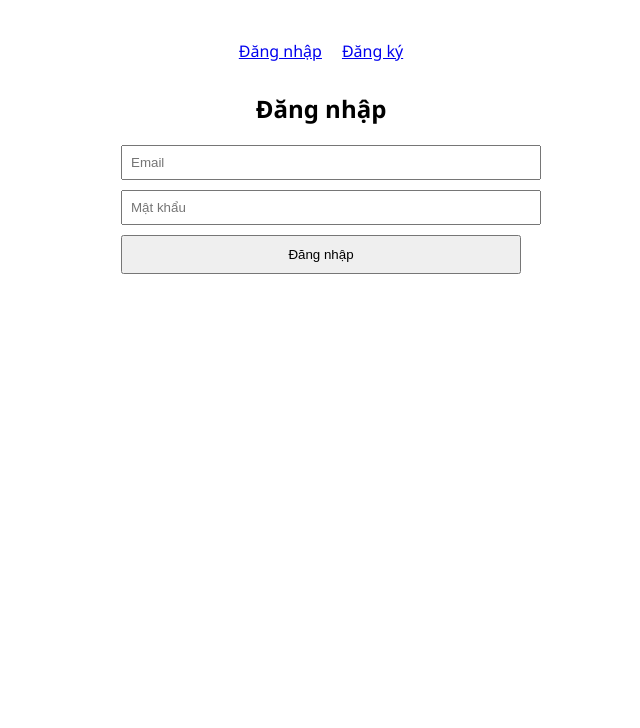
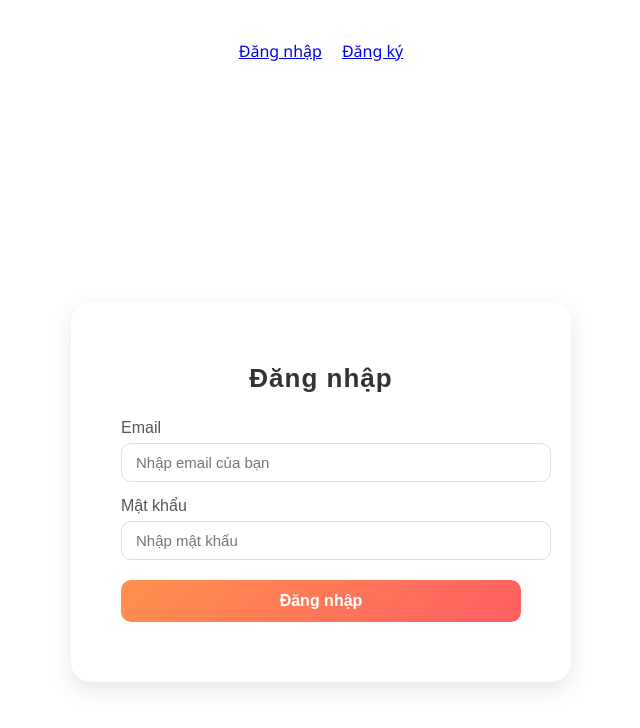
Before and after one commit to Khanhdang225514/group1-project, a React (Create React App) app in the folder frontend/: page /login in a window 1280 px wide. Shown: the top 728 px of the page, without its empty margins (319-959 px from the left). Built offline with nearby package versions, Linux system fonts and the light colour scheme.

Commit message:
Cập nhật App.js và chỉnh sửa giao diện

```diff
--- a/frontend/src/App.js
+++ b/frontend/src/App.js
@@ -1,32 +1,45 @@
-import React, { useState } from "react"; // 1. Thêm useState
+import React, { useState } from "react";
 import { BrowserRouter as Router, Routes, Route, Link, Navigate } from "react-router-dom";
-// (Hãy chắc chắn bạn import đúng đường dẫn tới component của mình)
+
+// Import các component
 import Login from "./components/Login";
 import Signup from "./components/Signup";
 import UserList from "./components/UserList";
 import "./App.css";
 
 function App() {
-  // 2. Dùng state để theo dõi token, App sẽ tự re-render khi token thay đổi
+  // --- Quản lý trạng thái đăng nhập ---
   const [token, setToken] = useState(localStorage.getItem("token"));
 
-  // 3. Tạo hàm để Login.jsx gọi lên khi đăng nhập thành công
+  // Khi đăng nhập thành công
   const handleLoginSuccess = () => {
-    setToken(localStorage.getItem("token")); // Lấy token mới nhất
+    setToken(localStorage.getItem("token")); // Cập nhật token
   };
 
-  // 4. Tạo hàm đăng xuất
+  // Khi đăng xuất
   const handleLogout = () => {
     localStorage.removeItem("token");
-    setToken(null); // Cập nhật state
-    // Không cần dùng window.location.href, <Navigate> sẽ tự xử lý
+    setToken(null);
   };
 
   return (
     <Router>
-      <div style={{ fontFamily: "'Segoe UI', Arial, sans-serif", maxWidth: "900px", margin: "40px auto" }}>
-        {/* --- Thanh menu điều hướng --- */}
-        <nav style={{ display: "flex", justifyContent: "center", gap: "20px", marginBottom: "30px" }}>
+      <div
+        style={{
+          fontFamily: "'Segoe UI', Arial, sans-serif",
+          maxWidth: "900px",
+          margin: "40px auto",
+        }}
+      >
+        {/* --- Thanh điều hướng --- */}
+        <nav
+          style={{
+            display: "flex",
+            justifyContent: "center",
+            gap: "20px",
+            marginBottom: "30px",
+          }}
+        >
           {!token ? (
             <>
               <Link to="/login">Đăng nhập</Link>
@@ -36,7 +49,7 @@ function App() {
             <>
               <Link to="/users">Quản lý người dùng</Link>
               <button
-                onClick={handleLogout} // 5. Gọi hàm logout
+                onClick={handleLogout}
                 style={{
                   border: "none",
                   backgroundColor: "#dc3545",
@@ -52,20 +65,26 @@ function App() {
           )}
         </nav>
 
-        {/* --- Cấu hình các route --- */}
+        {/* --- Cấu hình route --- */}
         <Routes>
-          {/* 6. Truyền hàm handleLoginSuccess xuống cho Login */}
-          <Route path="/login" element={<Login onLoginSuccess={handleLoginSuccess} />} />
+          <Route
+            path="/login"
+            element={<Login onLoginSuccess={handleLoginSuccess} />}
+          />
           <Route path="/signup" element={<Signup />} />
           <Route
             path="/users"
             element={token ? <UserList /> : <Navigate to="/login" />}
           />
-          <Route path="*" element={<Navigate to={token ? "/users" : "/login"} />} />
+          {/* Nếu không khớp route nào */}
+          <Route
+            path="*"
+            element={<Navigate to={token ? "/users" : "/login"} />}
+          />
         </Routes>
       </div>
     </Router>
   );
 }
 
-  export default App;
+export default App;
--- a/frontend/src/components/Login.jsx
+++ b/frontend/src/components/Login.jsx
@@ -1,9 +1,8 @@
 import React, { useState } from "react";
-import { loginUser } from "../api/auth"; // Hàm này đã tự lưu token
+import { loginUser } from "../api/auth";
+import { toast } from "react-toastify";
 import { useNavigate } from "react-router-dom";
-import { toast } from "react-toastify"; // Dùng toast thay vì alert
 
-// 1. Nhận prop { onLoginSuccess } từ App.js
 function Login({ onLoginSuccess }) {
   const [email, setEmail] = useState("");
   const [password, setPassword] = useState("");
@@ -12,45 +11,147 @@ function Login({ onLoginSuccess }) {
   const handleLogin = async (e) => {
     e.preventDefault();
     try {
-      await loginUser({ email, password }); // Gọi API (đã tự lưu token)
-
+      await loginUser({ email, password });
       toast.success("Đăng nhập thành công!");
-
-      // 2. Báo cho App.js biết là đã đăng nhập xong
-      onLoginSuccess();
-
-      // 3. Điều hướng về trang chủ (App.js sẽ tự xử lý đưa đến /users)
-      navigate("/");
-
+      onLoginSuccess(); // Báo cho App.js biết đã đăng nhập
+      navigate("/"); // Tự chuyển về trang chủ
     } catch (err) {
-      toast.error("Sai tài khoản hoặc mật khẩu!");
+      toast.error("Sai email hoặc mật khẩu!");
     }
   };
 
   return (
-    <div style={{ maxWidth: 400, margin: "0 auto", textAlign: "center" }}>
-      <h2>Đăng nhập</h2>
+    <div
+      style={{
+        display: "flex",
+        justifyContent: "center",
+        alignItems: "center",
+        height: "100vh",
+        fontFamily: "'Poppins', sans-serif",
+      }}
+    >
+      <div
+        style={{
+          background: "white",
+          padding: "40px 50px",
+          borderRadius: "20px",
+          boxShadow: "0 8px 25px rgba(0,0,0,0.1)",
+          width: "100%",
+          maxWidth: "400px",
+          textAlign: "center",
+        }}
+      >
+        <h2
+          style={{
+            marginBottom: "25px",
+            color: "#333",
+            fontSize: "26px",
+            fontWeight: "600",
+            letterSpacing: "1px",
+          }}
+        >
+          Đăng nhập
+        </h2>
+
         <form onSubmit={handleLogin}>
+          <div style={{ marginBottom: "15px", textAlign: "left" }}>
+            <label
+              style={{
+                display: "block",
+                marginBottom: "6px",
+                color: "#555",
+                fontWeight: "500",
+              }}
+            >
+              Email
+            </label>
             <input
               type="email"
-          placeholder="Email"
+              placeholder="Nhập email của bạn"
               value={email}
               onChange={(e) => setEmail(e.target.value)}
               required
-          style={{ width: "100%", padding: 8, marginBottom: 10 }}
+              style={{
+                width: "100%",
+                padding: "10px 14px",
+                borderRadius: "10px",
+                border: "1px solid #ddd",
+                outline: "none",
+                fontSize: "15px",
+                transition: "border-color 0.3s ease",
+              }}
+              onFocus={(e) => (e.target.style.borderColor = "#ff914d")}
+              onBlur={(e) => (e.target.style.borderColor = "#ddd")}
             />
+          </div>
+
+          <div style={{ marginBottom: "20px", textAlign: "left" }}>
+            <label
+              style={{
+                display: "block",
+                marginBottom: "6px",
+                color: "#555",
+                fontWeight: "500",
+              }}
+            >
+              Mật khẩu
+            </label>
             <input
               type="password"
-          placeholder="Mật khẩu"
+              placeholder="Nhập mật khẩu"
               value={password}
               onChange={(e) => setPassword(e.target.value)}
               required
-          style={{ width: "100%", padding: 8, marginBottom: 10 }}
+              style={{
+                width: "100%",
+                padding: "10px 14px",
+                borderRadius: "10px",
+                border: "1px solid #ddd",
+                outline: "none",
+                fontSize: "15px",
+                transition: "border-color 0.3s ease",
+              }}
+              onFocus={(e) => (e.target.style.borderColor = "#ff914d")}
+              onBlur={(e) => (e.target.style.borderColor = "#ddd")}
             />
-        <button type="submit" style={{ padding: 10, width: "100%" }}>
+          </div>
+
+          <button
+            type="submit"
+            style={{
+              width: "100%",
+              padding: "12px",
+              background: "linear-gradient(135deg, #ff914d, #ff5e62)",
+              color: "white",
+              border: "none",
+              borderRadius: "10px",
+              fontSize: "16px",
+              fontWeight: "600",
+              cursor: "pointer",
+              transition: "transform 0.2s ease, box-shadow 0.2s ease",
+            }}
+            onMouseOver={(e) => {
+              e.target.style.transform = "translateY(-2px)";
+              e.target.style.boxShadow = "0 4px 10px rgba(255,94,98,0.4)";
+            }}
+            onMouseOut={(e) => {
+              e.target.style.transform = "translateY(0)";
+              e.target.style.boxShadow = "none";
+            }}
+          >
             Đăng nhập
           </button>
         </form>
+
+        <p
+          style={{
+            marginTop: "20px",
+            fontSize: "14px",
+            color: "#666",
+          }}
+        >
+        </p>
+      </div>
     </div>
   );
 }
```
Also changed, not shown: frontend/src/components/Signup.jsx (+93 -27 lines), frontend/src/page/Logout.js (renamed from frontend/src/components/Logout.js). Lines whose indentation alone changed are shown as unchanged.
